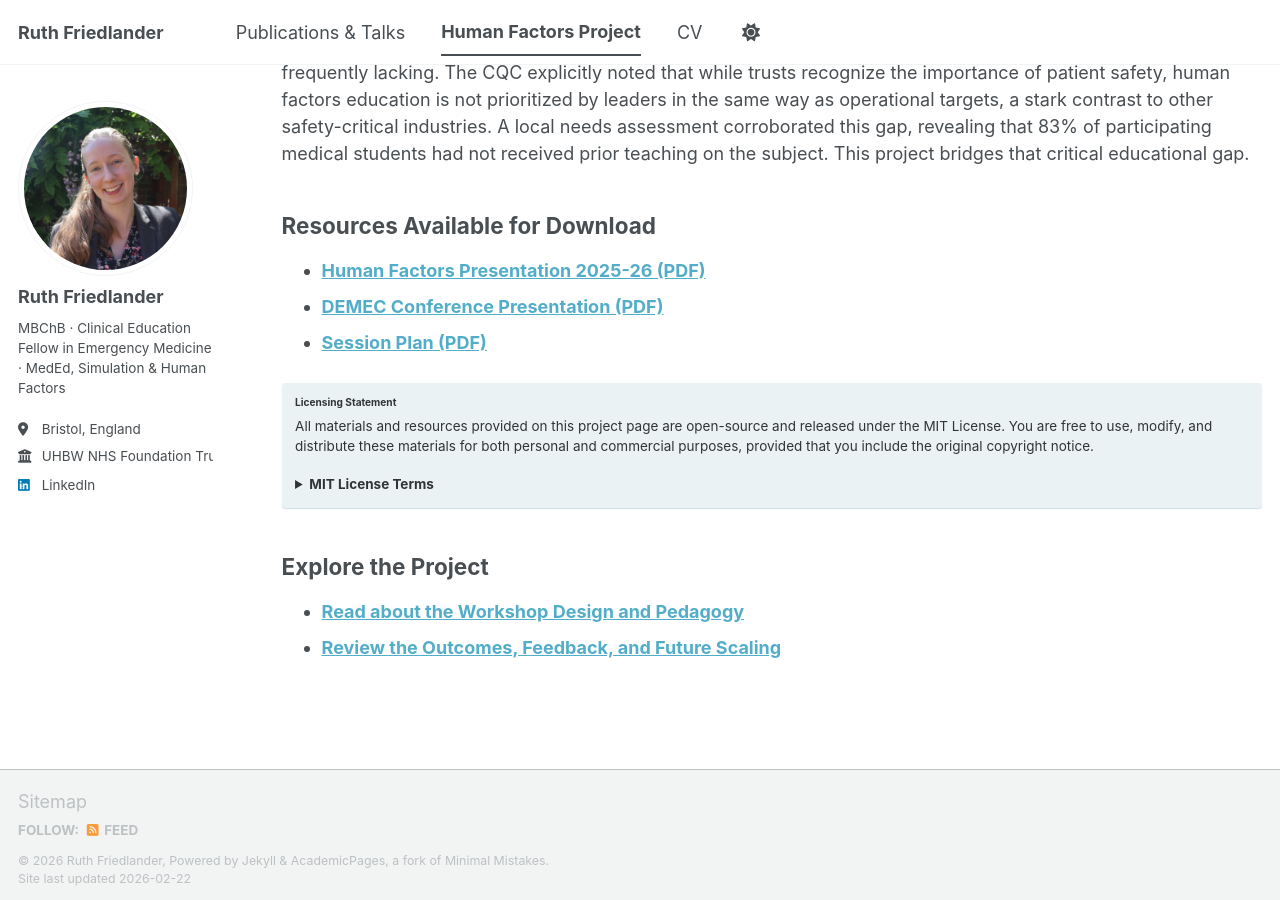
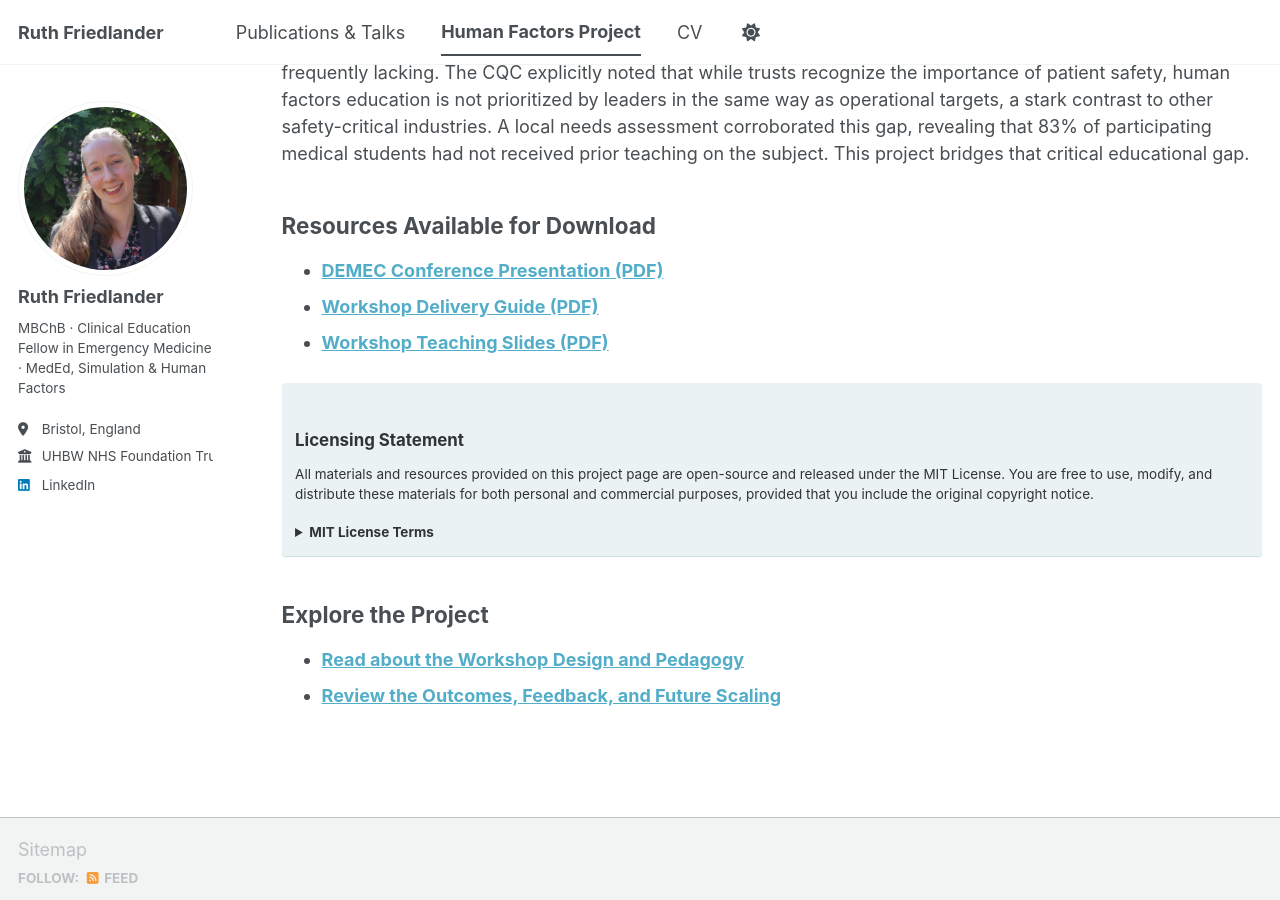
Before and after one commit to ruthfriedlander/ruthfriedlander.github.io, a Jekyll site: the page built from _pages/hf-project.md, in a window 1280 px wide and 900 px high, scrolled down 759 px. Built offline with Jekyll 4.4.1, drawn with Linux system fonts in a browser that asks for light colours; a script bundle is joined from its source files by our own code; library files that are not in the unit come from our copies.

```diff
--- a/_pages/hf-project.md
+++ b/_pages/hf-project.md
@@ -24,13 +24,12 @@
 Despite being a requirement in the General Medical Council's Outcomes for Graduates, effective training is frequently lacking. The CQC explicitly noted that while trusts recognize the importance of patient safety, human factors education is not prioritized by leaders in the same way as operational targets, a stark contrast to other safety-critical industries. A local needs assessment corroborated this gap, revealing that 83% of participating medical students had not received prior teaching on the subject. This project bridges that critical educational gap.
 
 ## Resources Available for Download
-
-* **[Human Factors Presentation 2025-26 (PDF)](/files/human-factors-presentation-2025-26.pdf)**
 * **[DEMEC Conference Presentation (PDF)](/files/demec-conference-presentation.pdf)**
-* **[Session Plan (PDF)](/files/session-plan.pdf)**
+* **[Workshop Delivery Guide (PDF)](/files/session-plan.pdf)**
+* **[Workshop Teaching Slides (PDF)](/files/human-factors-presentation-2025-26.pdf)**
 
 <div class="notice--info">
-  <h4>Licensing Statement</h4>
+  <h2>Licensing Statement</h2>
   <p>All materials and resources provided on this project page are open-source and released under the MIT License. You are free to use, modify, and distribute these materials for both personal and commercial purposes, provided that you include the original copyright notice.</p>
   <details>
     <summary><strong>MIT License Terms</strong></summary>
```
Also changed, not shown: _publications/2026-01-15-sw-foundation-human-factors.md (+1 -2 lines).
